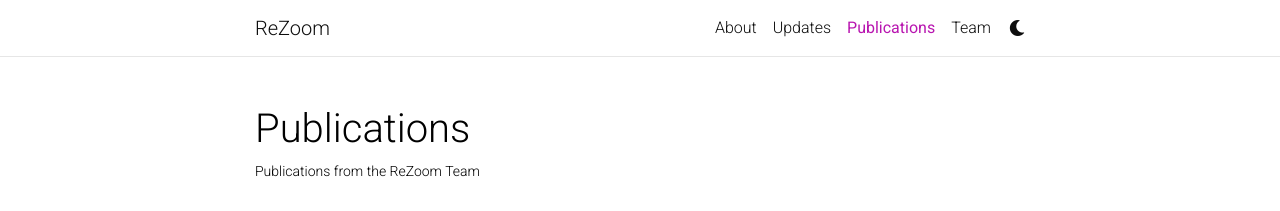
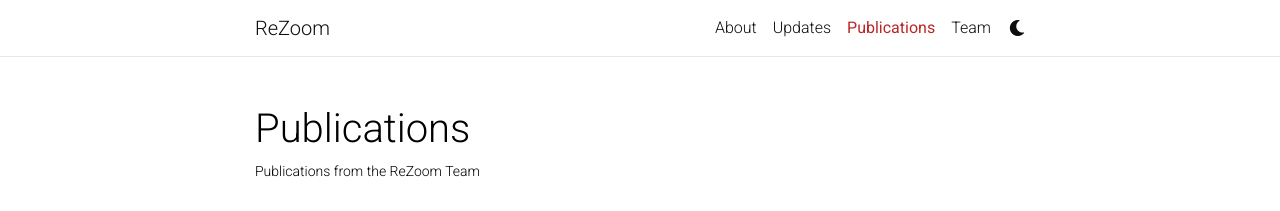
Before and after one commit to Gidntsquia/alFolio-Rezoom-site, a Jekyll site: the page built from _pages/publications.md, in a window 1280 px wide. Shown: the top 211 px of the page. Built offline with Jekyll 4.4.1, drawn with Linux system fonts in a browser that asks for light colours; comment, search, counter and statistics services are not loaded; a style sheet for code colours, icons or effects is not loaded.

Commit message:
Add red color

```diff
--- a/_sass/_themes.scss
+++ b/_sass/_themes.scss
@@ -7,8 +7,8 @@
   --global-code-bg-color: #{$code-bg-color-light};
   --global-text-color: #{$black-color};
   --global-text-color-light: #{$grey-color};
-  --global-theme-color: #{$purple-color};
-  --global-hover-color: #{$purple-color};
+  --global-theme-color: #{$red-color-dark};
+  --global-hover-color: #{$orange-color};
   --global-hover-text-color: #{$white-color};
   --global-footer-bg-color: #{$grey-color-dark};
   --global-footer-text-color: #{$grey-color-light};
@@ -52,8 +52,8 @@
   --global-code-bg-color: #{$code-bg-color-dark};
   --global-text-color: #{$grey-color-light};
   --global-text-color-light: #{$grey-color-light};
-  --global-theme-color: #{$cyan-color};
-  --global-hover-color: #{$cyan-color};
+  --global-theme-color: #{$red-color};
+  --global-hover-color: #{$orange-color};
   --global-hover-text-color: #{$white-color};
   --global-footer-bg-color: #{$grey-color-light};
   --global-footer-text-color: #{$grey-color-dark};
```
